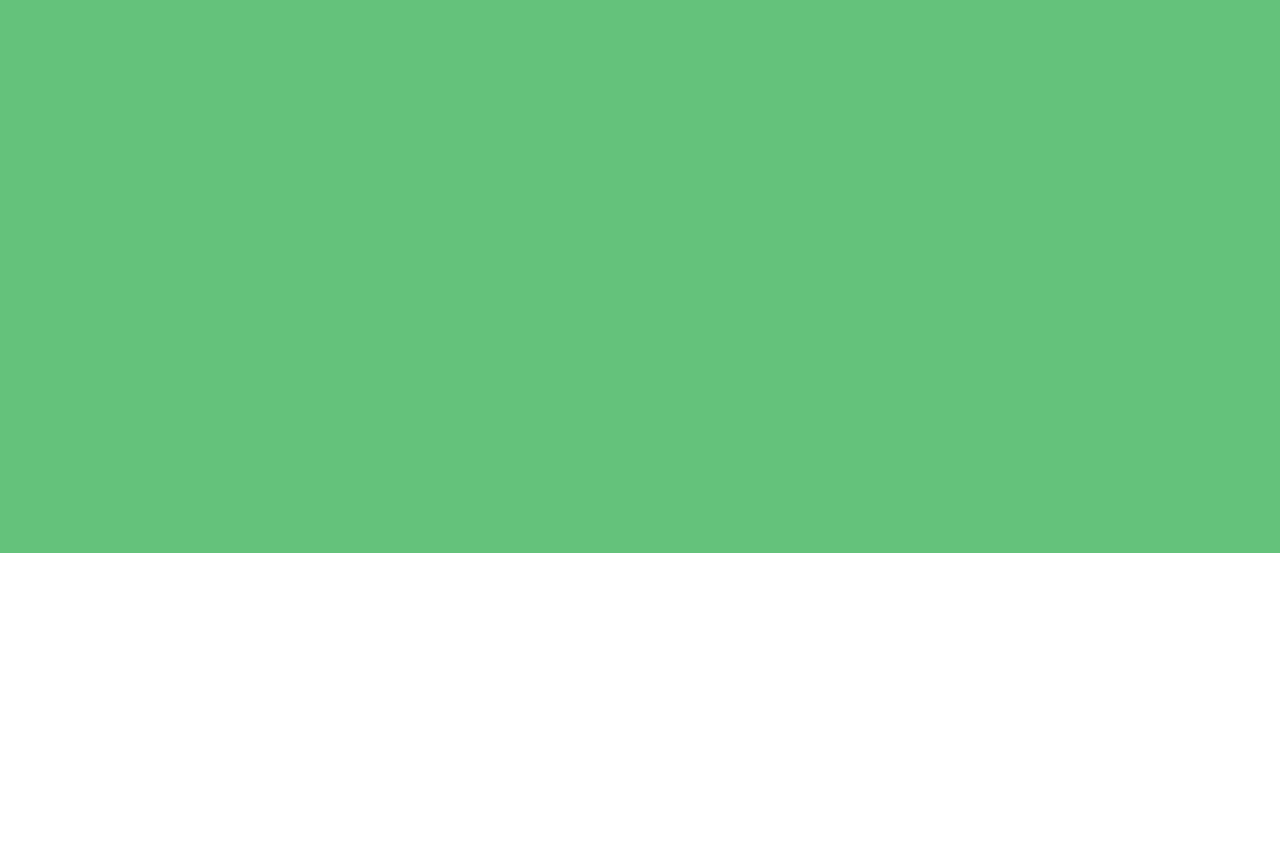
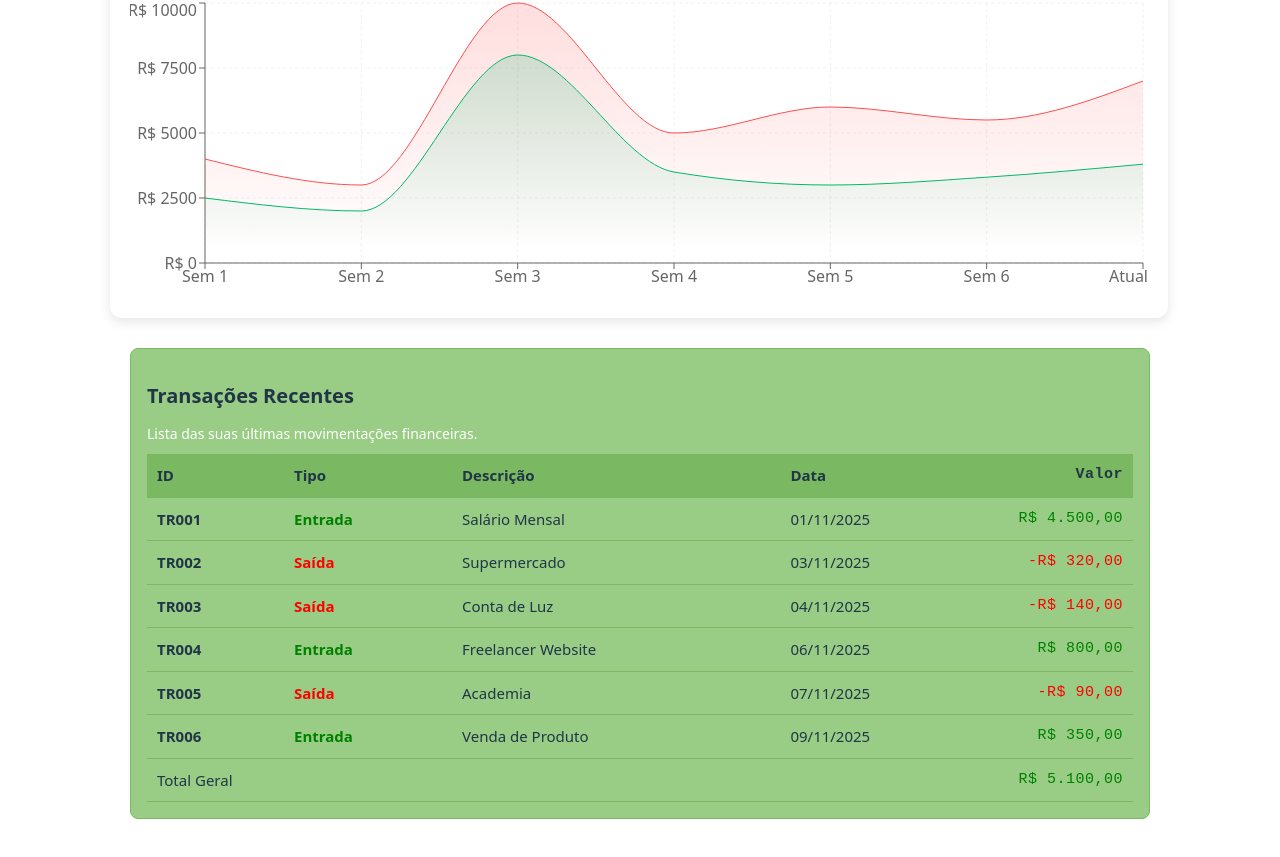
Before and after one commit to thiimont/Soldi, a React (Vite) app in the folder frontend/vite-project/: page /home in a window 1280 px wide. Shown: the part 247-1104 px from the top of the page. Before the commit the page ends 800 px from the top, so only its background shows below. Built offline with nearby package versions, Linux system fonts and the light colour scheme.

Commit message:
feat: Implement Table component for recent financial transactions

```diff
--- a/frontend/vite-project/package.json
+++ b/frontend/vite-project/package.json
@@ -11,7 +11,8 @@
   },
   "dependencies": {
     "react": "^19.2.0",
-    "react-dom": "^19.2.0"
+    "react-dom": "^19.2.0",
+    "recharts": "^3.4.1"
   },
   "devDependencies": {
     "@eslint/js": "^9.39.1",
--- a/frontend/vite-project/src/components/Card/Card.module.css
+++ b/frontend/vite-project/src/components/Card/Card.module.css
@@ -1,6 +1,6 @@
 .card {
   width: 250px;
-  background: #9bfab0;
+  background:  #99CD85;
   border-radius: 16px;
   padding: 14px;
   box-shadow: 0 4px 14px rgba(0, 0, 0, 0.1);
--- a/frontend/vite-project/src/components/Sidebar/Sidebar.module.css
+++ b/frontend/vite-project/src/components/Sidebar/Sidebar.module.css
@@ -5,7 +5,7 @@
   background: #99cd85;
   color: white;
   border: none;
-  padding: 10px;
+  padding: 8px;
   font-size: 1.2rem;
   cursor: pointer;
   z-index: 1001;
--- /dev/null
+++ b/frontend/vite-project/src/components/Table/Table.css
@@ -0,0 +1,71 @@
+.table-container {
+  margin: 20px;
+  padding: 16px;
+  border-radius: 8px;
+  background:  #99CD85;
+  border: 1px solid  #7ab961;
+}
+.title {
+  margin-bottom: 12px;
+  font-size: 20px;
+  font-weight: bold;
+}
+.invoice-table {
+  width: 100%;
+  border-collapse: collapse;
+  font-size: 15px;
+}
+.invoice-table caption {
+  text-align: left;
+  margin-bottom: 10px;
+  font-size: 14px;
+  color: #ffffff;
+}
+.invoice-table th,
+.invoice-table td {
+  border-bottom: 1px solid #7ab961;;
+  padding: 10px;
+}
+.invoice-table th {
+  background: #7ab961;
+  text-align: left;
+  font-weight: bold;
+}
+.invoice-table td.text-right,
+.invoice-table th.text-right {
+  width: 120px;
+  font-family: monospace;
+  letter-spacing: 0.5px;
+  text-align: right;
+}
+.bold {
+  font-weight: 600;
+}
+.invoice-table tbody tr:hover {
+  background-color: #7ab961;
+}
+/* mobile */
+@media (min-width: 320px) and (max-width: 480px) {
+  .invoice-table thead {
+    display: none;
+  }
+  .invoice-table tr {
+    display: block;
+    margin-bottom: 12px;
+  }
+  .invoice-table td {
+    display: flex;
+    justify-content: space-between;
+    border: none;
+    border-bottom: 1px solid #ffffff;
+  }
+  .invoice-table td::before {
+    font-weight: bold;
+    content: attr(data-label);
+  }
+  .invoice-table tr td:last-child {
+    border-bottom: none;
+    padding-bottom: 0;
+    text-align: center;
+  }
+}
--- /dev/null
+++ b/frontend/vite-project/src/components/Table/Table.tsx
@@ -0,0 +1,74 @@
+import React from "react";
+import "./Table.css";
+
+type Transaction = {
+  id: string;
+  type: "entrada" | "saida";
+  description: string;
+  value: number;
+  date: string;
+};
+
+const transactions: Transaction[] = [
+  { id: "TR001", type: "entrada", description: "Salário Mensal", value: 4500, date: "01/11/2025" },
+  { id: "TR002", type: "saida", description: "Supermercado", value: -320, date: "03/11/2025" },
+  { id: "TR003", type: "saida", description: "Conta de Luz", value: -140, date: "04/11/2025" },
+  { id: "TR004", type: "entrada", description: "Freelancer Website", value: 800, date: "06/11/2025" },
+  { id: "TR005", type: "saida", description: "Academia", value: -90, date: "07/11/2025" },
+  { id: "TR006", type: "entrada", description: "Venda de Produto", value: 350, date: "09/11/2025" },
+];
+
+export const Table: React.FC = () => {
+  const total = transactions.reduce((acc, t) => acc + t.value, 0);
+
+  const formatCurrency = (value: number) =>
+    value.toLocaleString("pt-BR", {
+      style: "currency",
+      currency: "BRL",
+    });
+
+  return (
+    <div className="table-container">
+      <h2 className="title">Transações Recentes</h2>
+
+      <table className="invoice-table">
+        <caption>Lista das suas últimas movimentações financeiras.</caption>
+
+        <thead>
+          <tr>
+            <th>ID</th>
+            <th>Tipo</th>
+            <th>Descrição</th>
+            <th>Data</th>
+            <th className="text-right">Valor</th>
+          </tr>
+        </thead>
+
+        <tbody>
+          {transactions.map((item) => (
+            <tr key={item.id}>
+              <td className="bold">{item.id}</td>
+              <td style={{ color: item.type === "entrada" ? "green" : "red", fontWeight: 600 }}>
+                {item.type === "entrada" ? "Entrada" : "Saída"}
+              </td>
+              <td>{item.description}</td>
+              <td>{item.date}</td>
+              <td className="text-right" style={{ color: item.value >= 0 ? "green" : "red" }}>
+                {formatCurrency(item.value)}
+              </td>
+            </tr>
+          ))}
+        </tbody>
+
+        <tfoot>
+          <tr>
+            <td colSpan={4}>Total Geral</td>
+            <td className="text-right" style={{ color: total >= 0 ? "green" : "red" }}>
+              {formatCurrency(total)}
+            </td>
+          </tr>
+        </tfoot>
+      </table>
+    </div>
+  );
+};
--- a/frontend/vite-project/src/pages/Home.tsx
+++ b/frontend/vite-project/src/pages/Home.tsx
@@ -1,32 +1,45 @@
 import "../styles/Home.css";
 import { Card } from "../components/Card/Card";
 import { Nav } from "../components/Sidebar/Sidebar";
+import { Table } from "../components/Table/Table";
+import Grafico  from "../components/Grafico/Grafico"; //default nao tem {}
 
 function App() {
   return (
     <div className="App">
       <Nav/>
       <main style={{ padding: '20px' }}>
+
         <div className="cards">
           <Card
             title="Saldo Total"
-          description="seu saldo é..."
-        />
-        <Card
-          title="..."
             description="..."
           />
           <Card
-          title="..."
+            title="Receita (Mês)"
             description="..."
           />
           <Card
-          title="..."
+            title="Despesas (Mês)"
+            description="..."
+          />
+          <Card
+            title="Investimentos"
             description="..."
           />
         </div>
+
+        <div style={{ marginTop: "30px" }}>
+          <Grafico />
+        </div>
+
+        <div style={{ marginTop: "30px" }}>
+          <Table />
+        </div>
+
       </main>
     </div>
   );
 }
+
 export default App;
--- a/frontend/vite-project/src/styles/Home.css
+++ b/frontend/vite-project/src/styles/Home.css
@@ -5,7 +5,7 @@ html, body, #root {
   width: 100%;
 }
 .App {
-  background-color: #64c27b;
+  background-color: #ffffff;
   min-height: 100vh;
   width: 100%;
   display: flex;
```
Also changed, not shown: 1 other file (tests, documents, lock files or other folders). Lines whose indentation alone changed are shown as unchanged.
